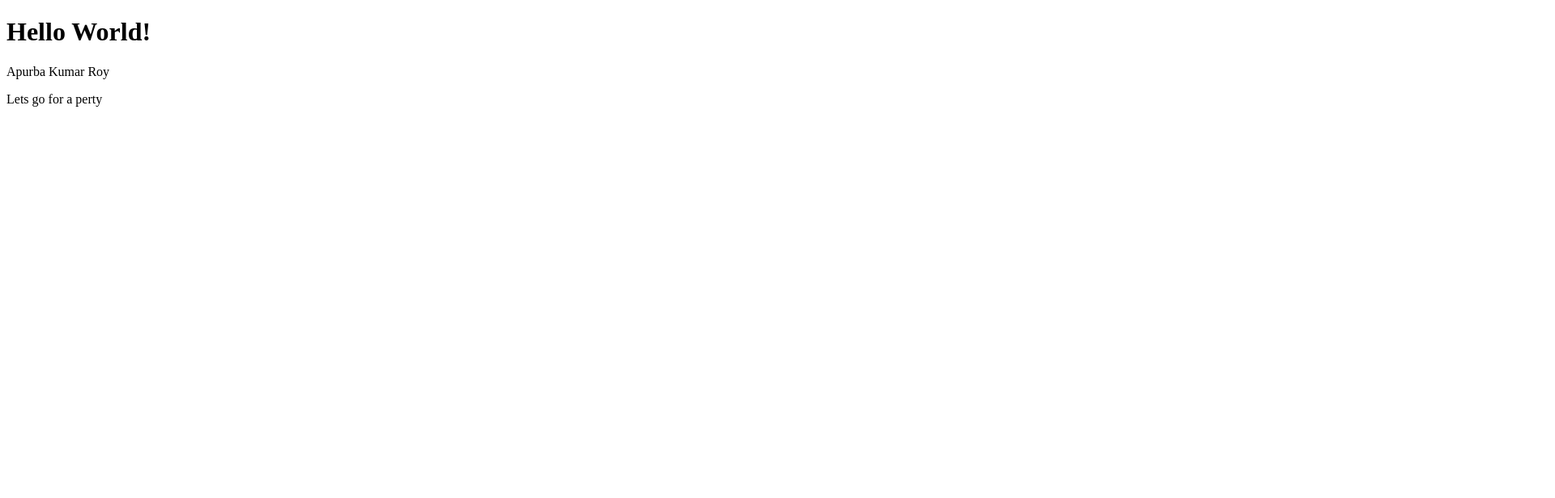
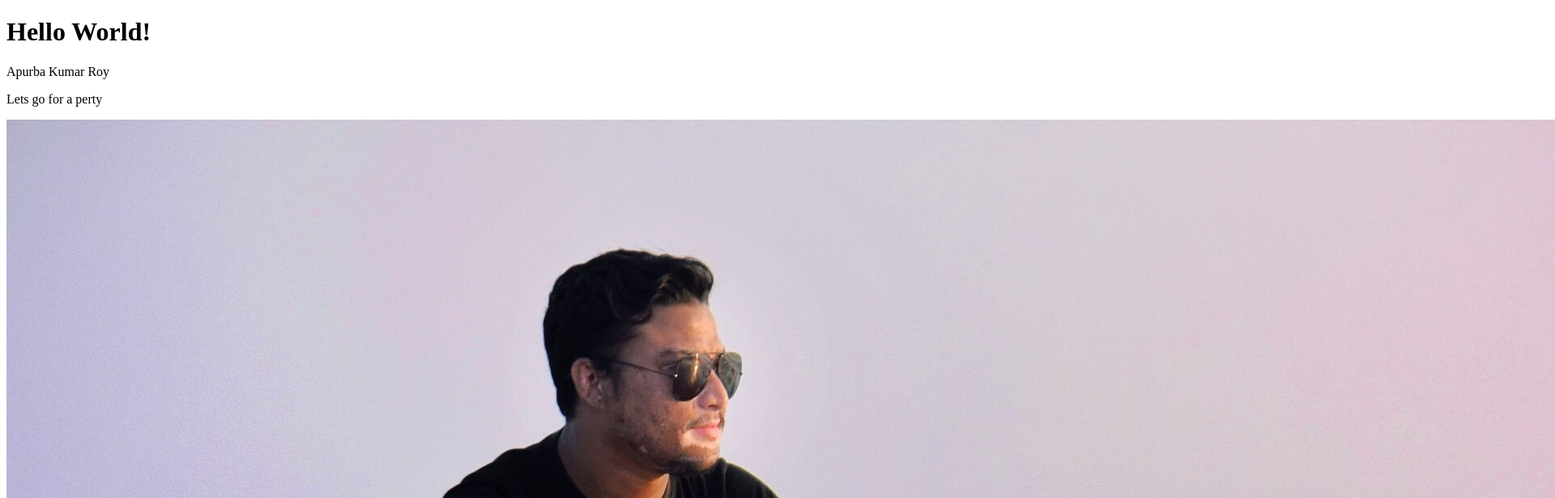
Before and after one commit to apurba667/first-module, a plain HTML site: page index.html in a window 1280 px wide. Shown: the top 616 px of the page at 81% size, 1920 px wide, since content can reach past the window. Drawn offline with Linux system fonts and the light colour scheme.

Commit message:
added a image

```diff
--- a/index.html
+++ b/index.html
@@ -9,5 +9,6 @@
     <h1>Hello World!</h1>
     <p>Apurba Kumar Roy</p>
     <p>Lets go for a perty</p>
+    <img src="rsz_img_20201208_220349_307-01.jpg" alt="">
 </body>
 </html>
```
Also changed, not shown: rsz_img_20201208_220349_307-01.jpg (added).
